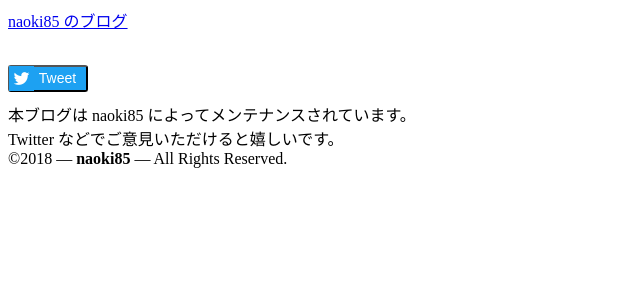
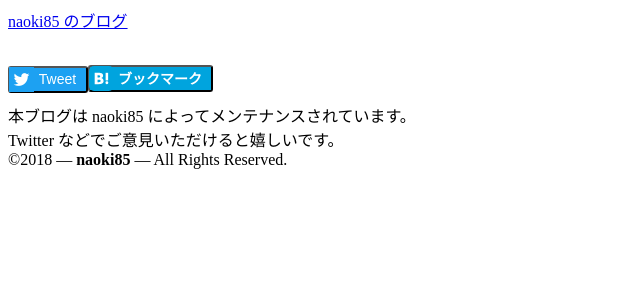
Before and after one commit to naoki85/nuxtjs2_playground, a Nuxt app: page /posts/1 in a window 1280 px wide. Shown: the top 300 px of the page, without its empty margins (0-640 px from the left). Built offline with nearby package versions, Linux system fonts and the light colour scheme; no server answers.

Commit message:
Add tweet hatebu component

```diff
--- /dev/null
+++ b/components/hatebuButton.vue
@@ -0,0 +1,65 @@
+<template>
+  <div class="btn-container" @click="bookmark">
+    <button class="btn-hatebu">
+      ブックマーク
+    </button>
+  </div>
+</template>
+
+<script lang="ts">
+import { Component, Prop, Vue } from 'vue-property-decorator'
+
+@Component
+export default class HatebuButton extends Vue {
+  @Prop()
+  public text?: string = 'test'
+  @Prop()
+  public path?: string = ''
+
+  public bookmark(): void {
+    const text = this.text
+    const url = 'https://naoki85.me' + this.path
+    const redirectUrl = 'http://b.hatena.ne.jp/add?mode=confirm'
+    location.href =
+      redirectUrl +
+      '&title=' +
+      encodeURIComponent(text) +
+      '&url=' +
+      encodeURIComponent(url)
+  }
+}
+</script>
+
+<style scoped>
+.btn-container {
+  position: relative;
+  margin: 10px 0;
+  display: inline-block;
+  font-family: Roboto, sans-serif;
+}
+.btn-hatebu {
+  margin: 0px;
+  padding-left: 25px;
+  background-color: rgb(0, 164, 222);
+  color: #fff;
+  height: 27px;
+  width: 125px;
+  font-size: 14px;
+  font-weight: 700;
+  border-radius: 3px;
+}
+.btn-hatebu:before {
+  content: '';
+  display: block;
+  position: absolute;
+  top: 1px;
+  left: 1px;
+  width: 25px;
+  height: 25px;
+  background-size: 100%;
+  background-image: url('../static/hatenabookmark-logomark.svg');
+}
+.btn-hatebu:hover {
+  background-color: #0091c5;
+}
+</style>
--- a/pages/posts/_id.vue
+++ b/pages/posts/_id.vue
@@ -9,6 +9,7 @@
     <div class="siimple-grid">
       <div class="siimple-grid-row">
         <TweetButton :text="post.title" :path="path" />
+        <HatebuButton :text="post.title" :path="path" />
       </div>
     </div>
 
@@ -22,6 +23,7 @@
 import { Component, Vue } from 'vue-property-decorator'
 import Post from '../../models/Post'
 import TweetButton from '../../components/tweetButton.vue'
+import HatebuButton from '../../components/hatebuButton.vue'
 declare function require(x: string): any
 const Request = require('../../assets/javascript/request.js').default
 const extMarked = require('../../assets/javascript/extMarked.js').default
@@ -31,7 +33,8 @@ const extMarked = require('../../assets/javascript/extMarked.js').default
     return /^\d+$/.test(params.id)
   },
   components: {
-    TweetButton
+    TweetButton,
+    HatebuButton
   }
 })
 export default class PostShowPage extends Vue {
```
Also changed, not shown: static/hatenabookmark-logomark.svg (added).
